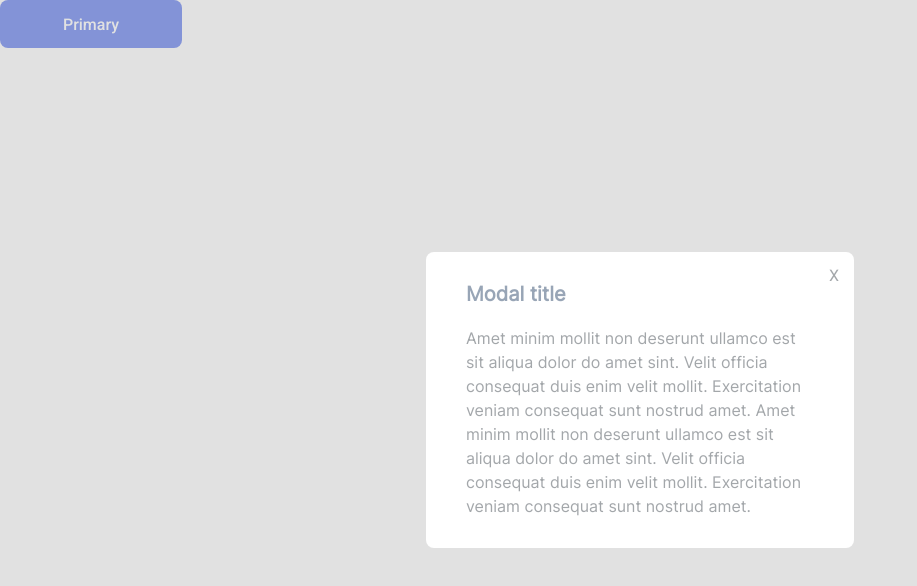
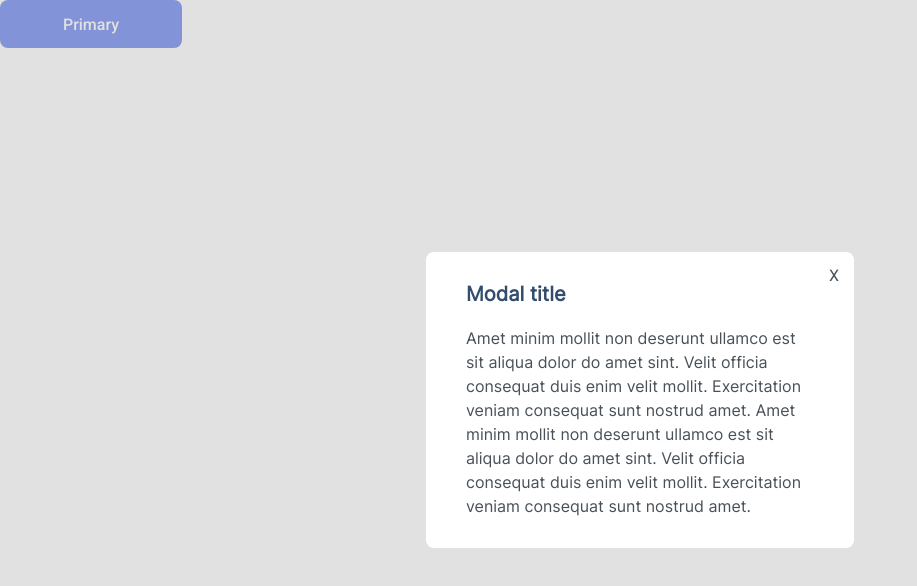
Before and after one commit to js-tasks-ru/htmlcss-20211125_klsworkheater, a website: page 05-lection3/02-modal/index.html in a window 1280 px wide. Both pictures are taken after a click on the button "Primary". Shown: the whole page, without its empty margins (0-917 px from the left). Drawn offline with Linux system fonts and the light colour scheme.

Commit message:
Fix remarks

```diff
--- a/05-lection3/02-modal/modal.css
+++ b/05-lection3/02-modal/modal.css
@@ -1,7 +1,6 @@
 .modal {
     display: none;
-    background: var(--grey-6);
-    opacity: 0.5;
+    background: rgba(196, 196, 196, .5);
     position: fixed;
     top: 0;
     right: 0;
```
